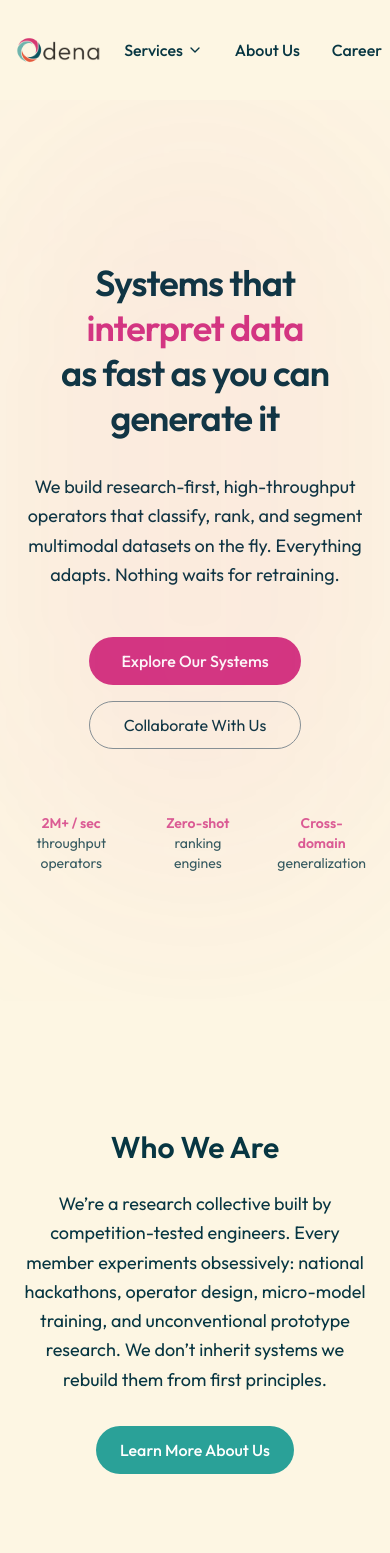
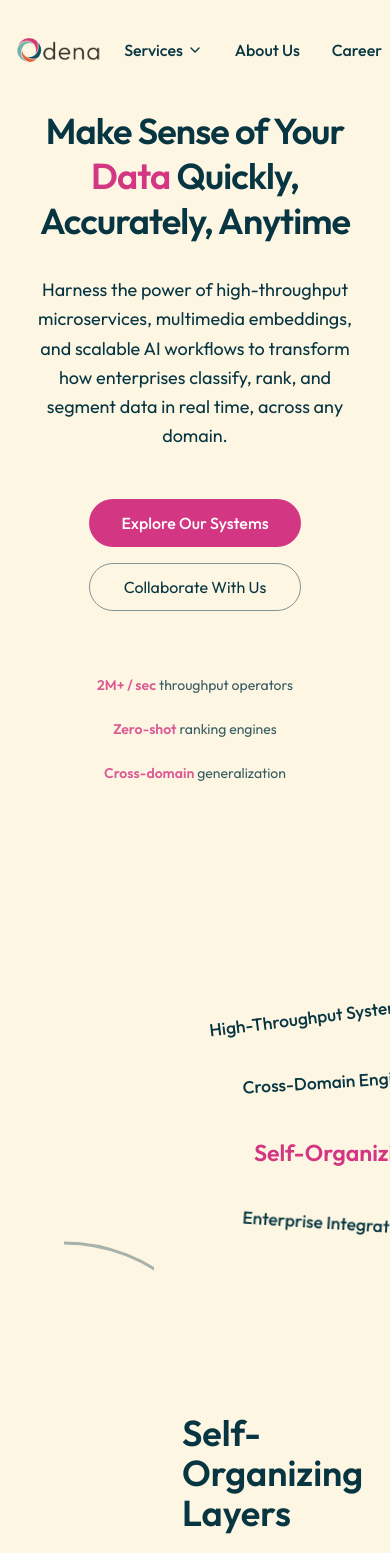
Before and after one commit to dfordp/Odena, a Next.js app: page / in a window 390 px wide. Shown: the top 1553 px of the page. Built offline with nearby package versions, Linux system fonts and the light colour scheme.

Commit message:
style: spline

```diff
--- a/app/about/page.tsx
+++ b/app/about/page.tsx
@@ -125,7 +125,7 @@ export default function About() {
 
         <a
           href="mailto:team@odena.ai"
-          className="block mt-6 mx-auto text-center px-6 py-3 rounded-full bg-primary text-primary-foreground w-max hover:opacity-90 transition"
+          className="block mt-6 mx-auto text-center px-6 py-3 rounded-full bg-primary text-primary-foreground w-max hover:opacity-90 transition cursor-pointer"
         >
           Contact Us
         </a>
@@ -163,7 +163,7 @@ export default function About() {
 
         <a
           href="mailto:team@odena.ai"
-          className="mt-8 px-8 py-3 rounded-full bg-primary text-primary-foreground font-medium hover:opacity-90 transition inline-block"
+          className="mt-8 px-8 py-3 rounded-full bg-primary text-primary-foreground font-medium hover:opacity-90 transition inline-block cursor-pointer"
         >
           Start a Conversation
         </a>
--- a/app/career/page.tsx
+++ b/app/career/page.tsx
@@ -128,7 +128,7 @@ export default function CareerPage() {
         <div className="mt-12">
           <a
             href="mailto:team@odena.ai"
-            className="inline-block px-8 py-3 rounded-full bg-primary text-primary-foreground font-medium hover:opacity-90 transition"
+            className="inline-block px-8 py-3 rounded-full bg-primary text-primary-foreground font-medium hover:opacity-90 transition cursor-pointer"
           >
             Send Your Work
           </a>
@@ -151,7 +151,7 @@ export default function CareerPage() {
 
         <a
           href="mailto:team@odena.ai"
-          className="mt-8 inline-block px-8 py-3 rounded-full bg-primary text-primary-foreground font-medium hover:opacity-90 transition"
+          className="mt-8 inline-block px-8 py-3 rounded-full bg-primary text-primary-foreground font-medium hover:opacity-90 transition cursor-pointer"
         >
           Start a Conversation
         </a>
--- a/app/page.tsx
+++ b/app/page.tsx
@@ -28,49 +28,38 @@ export default function Home() {
       {/* ===========================================================
           HERO SECTION
       ============================================================ */}
-      <section className="pt-40 pb-32 px-6 flex flex-col items-center text-center relative overflow-hidden">
+      <section className="pt-2 pb-20 px-6 relative overflow-hidden">
+        <div className="max-w-7xl mx-auto flex flex-col md:flex-row items-center gap-8">
 
-        {/* Ambient glow */}
-        <div className="absolute inset-0 flex justify-center pointer-events-none">
-          <div className="w-[800px] h-[800px] bg-primary/10 blur-[120px] rounded-full opacity-60" />
-        </div>
-
+          {/* Left: Text and Buttons */}
+          <div className="flex-1 flex flex-col items-center md:items-start text-center md:text-left">
             {/* Hero Text */}
-        <h1 className="text-4xl sm:text-6xl font-semibold tracking-tight max-w-5xl leading-tight animate-fade-in">
-          Systems that <span className="text-primary">interpret data</span>
-          <br />
-          as fast as you can generate it
+            <h1 className="text-4xl md:text-5xl font-semibold tracking-tight max-w-2xl leading-tight animate-fade-in">
+              Make Sense of Your <span className="text-primary"> Data</span> Quickly, Accurately, Anytime
             </h1>
 
-        <p className="mt-8 text-lg max-w-3xl text-muted-foreground leading-relaxed animate-fade-in delay-200">
-          We build research-first, high-throughput operators that classify, rank,
-          and segment multimodal datasets on the fly.
-          Everything adapts. Nothing waits for retraining.
+            <p className="mt-8 text-lg max-w-2xl text-muted-foreground leading-relaxed animate-fade-in delay-200">
+              Harness the power of high-throughput microservices, multimedia embeddings, and scalable AI workflows to transform how enterprises classify, rank, and segment data in real time, across any domain.
             </p>
 
             {/* CTA */}
             <div className="flex flex-col sm:flex-row gap-4 mt-12 animate-fade-in delay-300">
               <Link
                 href="/projects"
-            className="h-12 px-8 rounded-full bg-primary text-primary-foreground flex items-center justify-center font-medium hover:opacity-90 transition"
+                className="h-12 px-8 rounded-full bg-primary text-primary-foreground flex items-center justify-center font-medium hover:opacity-90 transition cursor-pointer"
               >
                 Explore Our Systems
               </Link>
               <a
                 href="mailto:team@odena.ai"
-            className="h-12 px-8 rounded-full border border-border flex items-center justify-center hover:bg-muted transition"
+                className="h-12 px-8 rounded-full border border-border flex items-center justify-center hover:bg-muted transition cursor-pointer"
               >
                 Collaborate With Us
               </a>
-
-          {/* Spline Element - Right Side */}
-          <div className="hidden md:flex flex-1 w-full md:h-[550px] lg:h-[650px] items-center justify-center">
-            <iframe src='https://my.spline.design/database-gz136BnSzn7JiItLByWnyxzo/' frameBorder='0' width='100%' height='100%'></iframe>
-          </div>
             </div>
 
             {/* Small stat row */}
-        <div className="flex gap-10 mt-16 text-sm opacity-80 animate-fade-in delay-500">
+            <div className="flex flex-col sm:flex-row gap-6 sm:gap-10 mt-16 text-sm opacity-80 animate-fade-in delay-500">
               <div>
                 <span className="text-primary font-semibold">2M+ / sec</span>{" "}
                 throughput operators
@@ -84,12 +73,37 @@ export default function Home() {
                 generalization
               </div>
             </div>
+          </div>
+
+          {/* Right: Spline Element - Hidden on small screens */}
+          <div className="hidden md:flex flex-1 w-full h-[650px] lg:h-[750px] items-center justify-center touch-none select-none relative">
+            <iframe
+              src='https://my.spline.design/database-gz136BnSzn7JiItLByWnyxzo/'
+              frameBorder='0'
+              width='100%'
+              height='100%'
+              title="3D Database Visualization"
+              className="touch-none"
+              style={{
+                overflow: 'hidden',
+                touchAction: 'none'
+              }}
+              suppressHydrationWarning
+            ></iframe>
+            {/* Overlay to hide Spline logo */}
+            <div
+              className="absolute bottom-3 right-3 w-37 h-11 pointer-events-none z-10 rounded-xl"
+              style={{ backgroundColor: '#fdf6e3' }}
+              suppressHydrationWarning
+            ></div>
+          </div>
+        </div>
       </section>
 
       {/* ===========================================================
           WHO WE ARE
       ============================================================ */}
-      <section className="py-32 px-6 flex flex-col items-center text-center">
+      {/* <section className="py-32 px-6 flex flex-col items-center text-center">
         <h2 className="text-3xl sm:text-4xl font-semibold">
           Who We Are
         </h2>
@@ -103,11 +117,11 @@ export default function Home() {
 
         <Link
           href="/about"
-          className="mt-8 px-6 py-3 rounded-full bg-secondary text-secondary-foreground font-medium hover:opacity-90 transition"
+          className="mt-8 px-6 py-3 rounded-full bg-secondary text-secondary-foreground font-medium hover:opacity-90 transition cursor-pointer"
         >
           Learn More About Us
         </Link>
-      </section>
+      </section> */}
 
       {/* ===========================================================
           WHAT WE ARE TARGETING
@@ -167,7 +181,7 @@ export default function Home() {
 
         <Link
           href="/projects"
-          className="mt-10 px-6 py-3 rounded-full bg-secondary text-secondary-foreground font-medium hover:opacity-90 transition"
+          className="mt-10 px-6 py-3 rounded-full bg-secondary text-secondary-foreground font-medium hover:opacity-90 transition cursor-pointer"
         >
           Explore All Projects
         </Link>
@@ -198,7 +212,7 @@ export default function Home() {
 
         <Link
           href="/services"
-          className="mt-10 px-6 py-3 rounded-full border border-border hover:bg-muted transition"
+          className="mt-10 px-6 py-3 rounded-full border border-border hover:bg-muted transition cursor-pointer"
         >
           View All Services
         </Link>
@@ -216,7 +230,7 @@ export default function Home() {
 
         <a
           href="mailto:team@odena.ai"
-          className="mt-10 px-8 py-3 rounded-full bg-primary text-primary-foreground font-medium hover:opacity-90 transition"
+          className="mt-10 px-8 py-3 rounded-full bg-primary text-primary-foreground font-medium hover:opacity-90 transition cursor-pointer"
         >
           Reach Out
         </a>
--- a/app/projects/page.tsx
+++ b/app/projects/page.tsx
@@ -97,7 +97,7 @@ export default function Projects() {
 
           <Link
             href="https://github.com/odena-ai"
-            className="inline-block mt-4 text-primary font-medium hover:underline"
+            className="inline-block mt-4 text-primary font-medium hover:underline cursor-pointer"
           >
             View details →
           </Link>
@@ -123,7 +123,7 @@ export default function Projects() {
 
           <Link
             href="https://github.com/odena-ai"
-            className="inline-block mt-4 text-primary font-medium hover:underline"
+            className="inline-block mt-4 text-primary font-medium hover:underline cursor-pointer"
           >
             Explore →
           </Link>
@@ -148,7 +148,7 @@ export default function Projects() {
 
           <Link
             href="https://github.com/odena-ai"
-            className="inline-block mt-4 text-primary font-medium hover:underline"
+            className="inline-block mt-4 text-primary font-medium hover:underline cursor-pointer"
           >
             Browse projects →
           </Link>
@@ -172,7 +172,7 @@ export default function Projects() {
 
           <Link
             href="https://github.com/odena-ai"
-            className="inline-block mt-4 text-primary font-medium hover:underline"
+            className="inline-block mt-4 text-primary font-medium hover:underline cursor-pointer"
           >
             Read notebooks →
           </Link>
@@ -191,7 +191,7 @@ export default function Projects() {
 
         <a
           href="mailto:team@odena.ai"
-          className="mt-8 px-8 py-3 rounded-full bg-primary text-primary-foreground font-medium hover:opacity-90 transition inline-block"
+          className="mt-8 px-8 py-3 rounded-full bg-primary text-primary-foreground font-medium hover:opacity-90 transition inline-block cursor-pointer"
         >
           Reach Out
         </a>
--- a/app/services/page.tsx
+++ b/app/services/page.tsx
@@ -34,7 +34,7 @@ export default function ServicesPage() {
             Zero-shot ranking systems that score any dataset code, media, text
             based on relevance, quality, anomaly likelihood, or custom criteria.
           </p>
-          <Link href="/services/data-ranking" className="text-primary font-medium text-sm mt-4 inline-block hover:underline">
+          <Link href="/services/data-ranking" className="text-primary font-medium text-sm mt-4 inline-block hover:underline cursor-pointer">
             Learn more →
           </Link>
         </div>
@@ -47,7 +47,7 @@ export default function ServicesPage() {
             Segmentation, clustering, and adaptive filtering for large-scale datasets.
             Built for high-throughput environments and multimodal inputs.
           </p>
-          <Link href="/services/data-segregation" className="text-primary font-medium text-sm mt-4 inline-block hover:underline">
+          <Link href="/services/data-segregation" className="text-primary font-medium text-sm mt-4 inline-block hover:underline cursor-pointer">
             Learn more →
           </Link>
         </div>
@@ -60,7 +60,7 @@ export default function ServicesPage() {
             Models that generate actionable insights across datasets by combining embeddings,
             routing heuristics, and high-dimensional comparisons.
           </p>
-          <Link href="/services/insights" className="text-primary font-medium text-sm mt-4 inline-block hover:underline">
+          <Link href="/services/insights" className="text-primary font-medium text-sm mt-4 inline-block hover:underline cursor-pointer">
             Learn more →
           </Link>
         </div>
@@ -74,7 +74,7 @@ export default function ServicesPage() {
             and high-throughput architectures.
             If your data stack feels too slow or too messy we can fix it.
           </p>
-          <Link href="/services/consulting" className="text-primary font-medium text-sm mt-4 inline-block hover:underline">
+          <Link href="/services/consulting" className="text-primary font-medium text-sm mt-4 inline-block hover:underline cursor-pointer">
             Learn more →
           </Link>
         </div>
@@ -94,7 +94,7 @@ export default function ServicesPage() {
 
         <a
           href="mailto:team@odena.ai"
-          className="mt-8 inline-block px-8 py-3 rounded-full bg-primary text-primary-foreground font-medium hover:opacity-90 transition"
+          className="mt-8 inline-block px-8 py-3 rounded-full bg-primary text-primary-foreground font-medium hover:opacity-90 transition cursor-pointer"
         >
           Start a Conversation
         </a>
--- a/components/navbar.tsx
+++ b/components/navbar.tsx
@@ -62,29 +62,29 @@ export default function Navbar() {
               {isServicesOpen && (
                 <div className="absolute top-full mt-2 left-0 w-64 bg-card border border-border rounded-lg shadow-lg py-2 z-50">
 
-                  <Link href="/services/data-ranking" className="flex gap-3 px-4 py-3 items-center hover:bg-background transition">
+                  <Link href="/services/data-ranking" className="flex gap-3 px-4 py-3 items-center hover:bg-background transition cursor-pointer">
                     <SlidersHorizontal className="w-4 h-4 text-primary" />
                     <span>Data Ranking</span>
                   </Link>
 
-                  <Link href="/services/data-segregation" className="flex gap-3 px-4 py-3 items-center hover:bg-background transition">
+                  <Link href="/services/data-segregation" className="flex gap-3 px-4 py-3 items-center hover:bg-background transition cursor-pointer">
                     <Layers className="w-4 h-4 text-primary" />
                     <span>Data Segregation</span>
                   </Link>
 
-                  <Link href="/services/insights" className="flex gap-3 px-4 py-3 items-center hover:bg-background transition">
+                  <Link href="/services/insights" className="flex gap-3 px-4 py-3 items-center hover:bg-background transition cursor-pointer">
                     <BarChart3 className="w-4 h-4 text-primary" />
                     <span>Data Insights</span>
                   </Link>
 
-                  <Link href="/services/consulting" className="flex gap-3 px-4 py-3 items-center hover:bg-background transition">
+                  <Link href="/services/consulting" className="flex gap-3 px-4 py-3 items-center hover:bg-background transition cursor-pointer">
                     <Sparkles className="w-4 h-4 text-primary" />
                     <span>Consulting</span>
                   </Link>
 
                   <div className="border-t border-border my-2" />
 
-                  <Link href="/projects" className="flex gap-3 px-4 py-3 items-center hover:bg-background transition">
+                  <Link href="/projects" className="flex gap-3 px-4 py-3 items-center hover:bg-background transition cursor-pointer">
                     <PackageSearch className="w-4 h-4 text-primary" />
                     <span>Projects</span>
                   </Link>
@@ -94,8 +94,8 @@ export default function Navbar() {
             </div>
 
             {/* Other Links */}
-            <Link href="/about" className="text-foreground hover:text-primary transition font-medium">About Us</Link>
-            <Link href="/career" className="text-foreground hover:text-primary transition font-medium">Career</Link>
+            <Link href="/about" className="text-foreground hover:text-primary transition font-medium cursor-pointer">About Us</Link>
+            <Link href="/career" className="text-foreground hover:text-primary transition font-medium cursor-pointer">Career</Link>
 
           </div>
         </div>
```
Lines whose indentation alone changed are shown as unchanged.
